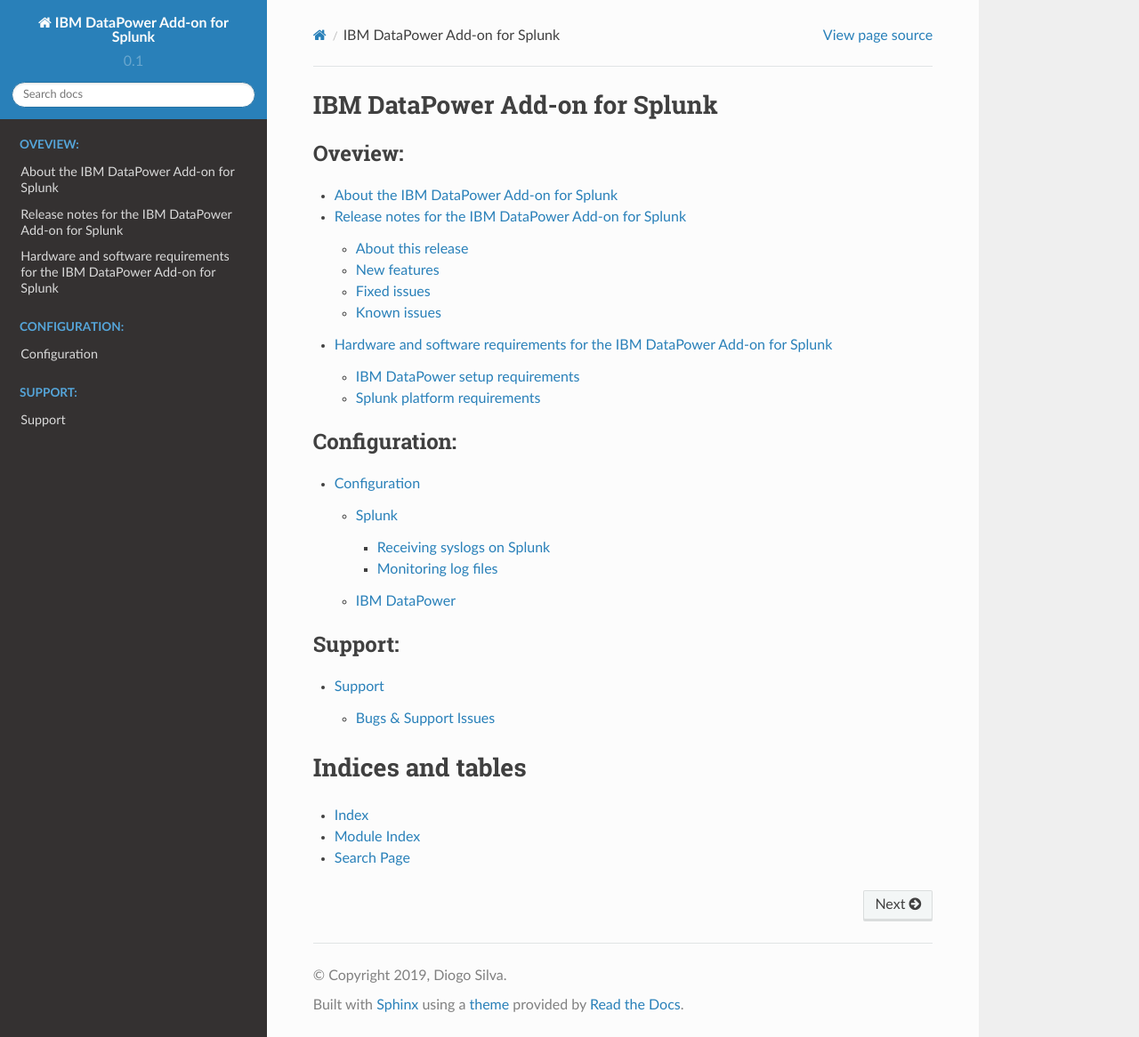
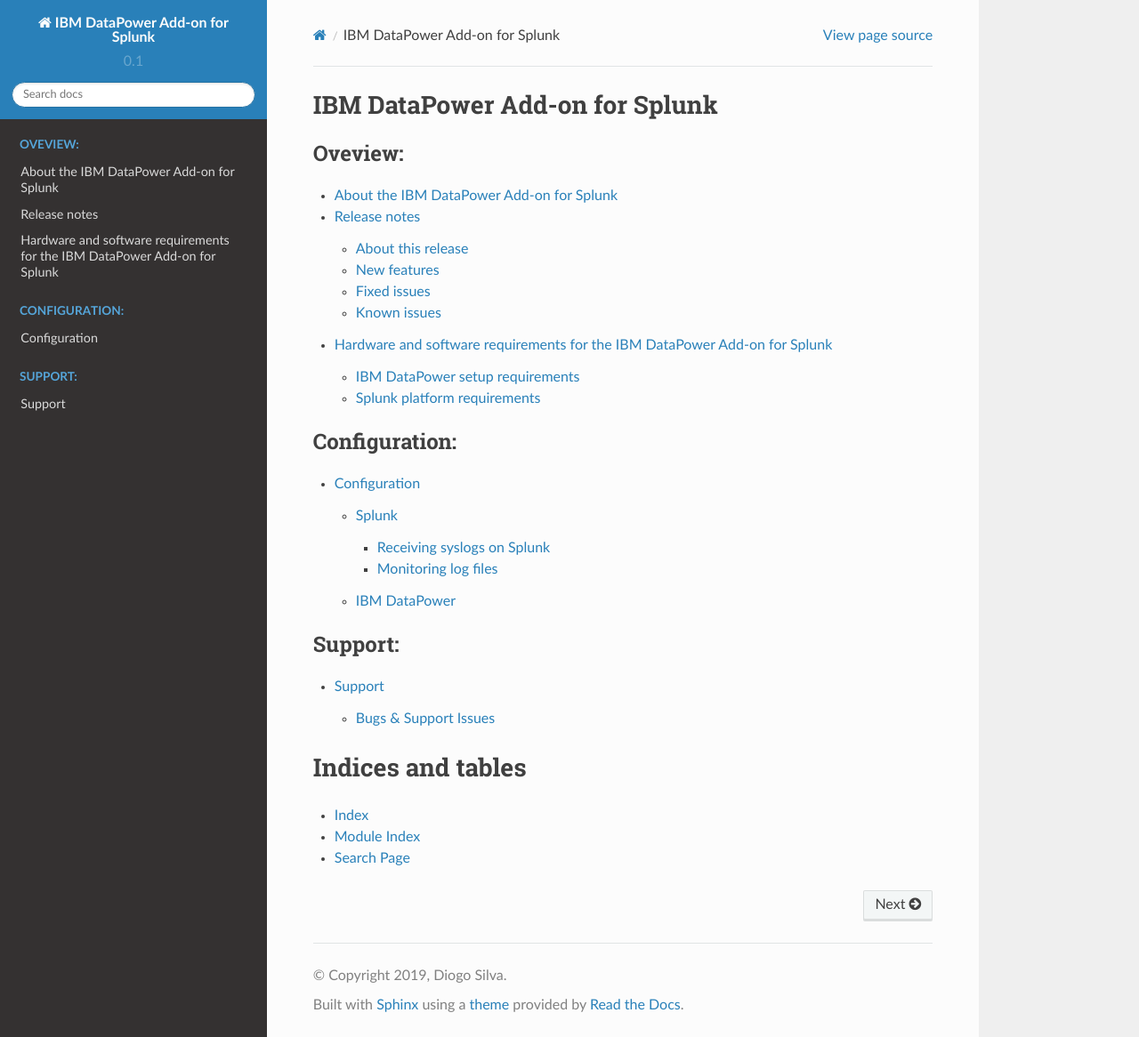
Before and after one commit to diogofgm/TA-ibm_datapower, a Sphinx documentation site: the page built from docs/source/index.rst, in a window 1280 px wide and 1166 px high. Shown: the whole window at 89% size. Built offline with Sphinx 7.4.7 and the Read the Docs theme 2.0.0, drawn with Linux system fonts in a browser that asks for light colours; pages that are not in the unit, such as notebooks, are missing from menus.

```diff
--- a/docs/source/overview/releasenotes.rst
+++ b/docs/source/overview/releasenotes.rst
@@ -1,6 +1,6 @@
-=====================================================
-Release notes for the IBM DataPower Add-on for Splunk
-=====================================================
+=============
+Release notes
+=============
 
 About this release
 ------------------
```
Also changed, not shown: other parts of docs/source/overview/releasenotes.rst (+2 -2 lines).
